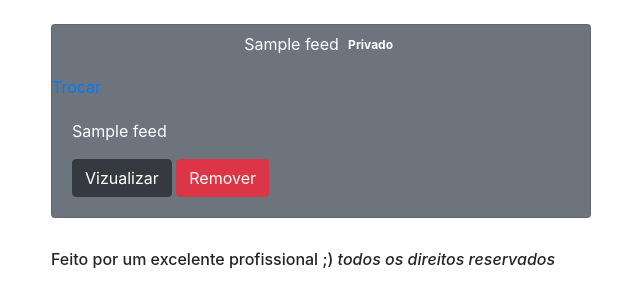
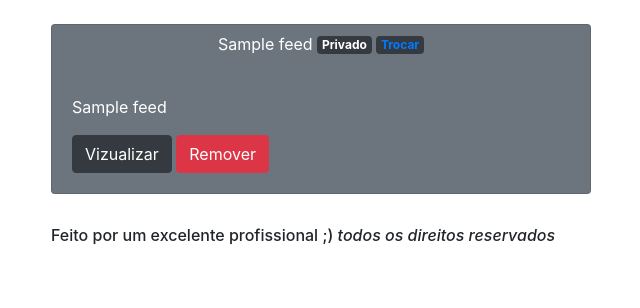
Before and after one commit to juniorjrml/SARSS, a Django app: page / in a window 1280 px wide. Shown: the part 200-508 px from the top of the page, without its empty margins (34-674 px from the left). Run offline with Django 3.2, Linux system fonts and the light colour scheme; a user stored in the database is signed in; tables that the repository leaves empty hold one stand-in row (values such as "Sample post"); some libraries are stand-ins or nearby versions.

Commit message:
alternando a estrutura de vizualização do card de feed

```diff
--- a/core/templates/estrutura/card_feed.html
+++ b/core/templates/estrutura/card_feed.html
@@ -1,15 +1,19 @@
 <div class="col-sm-6" title="{{ feed.link }}">
     <div class="card text-white bg-secondary mb-3">
         <h5 class="card-title btn">{{ feed.title }}
-            <span class="badge bg-secondary">
+            <span class="badge bg-dark">
 
         {% if feed.privado %}
             Privado
         {% else %}
             Publico
         {% endif %}
-                 </span></h5>
-            <span class="visually-hidden"><a href="/feed/altera_privacidade/{{ feed.id }}">Trocar</a> </span>
+                 </span>
+            <span class="badge bg-dark">
+                <a href="/feed/altera_privacidade/{{ feed.id }}">Trocar</a>
+            </span>
+        </h5>
+
 
       <div class="card-body">
         <p class="card-text">{{ feed.subtitle }}</p>
```
